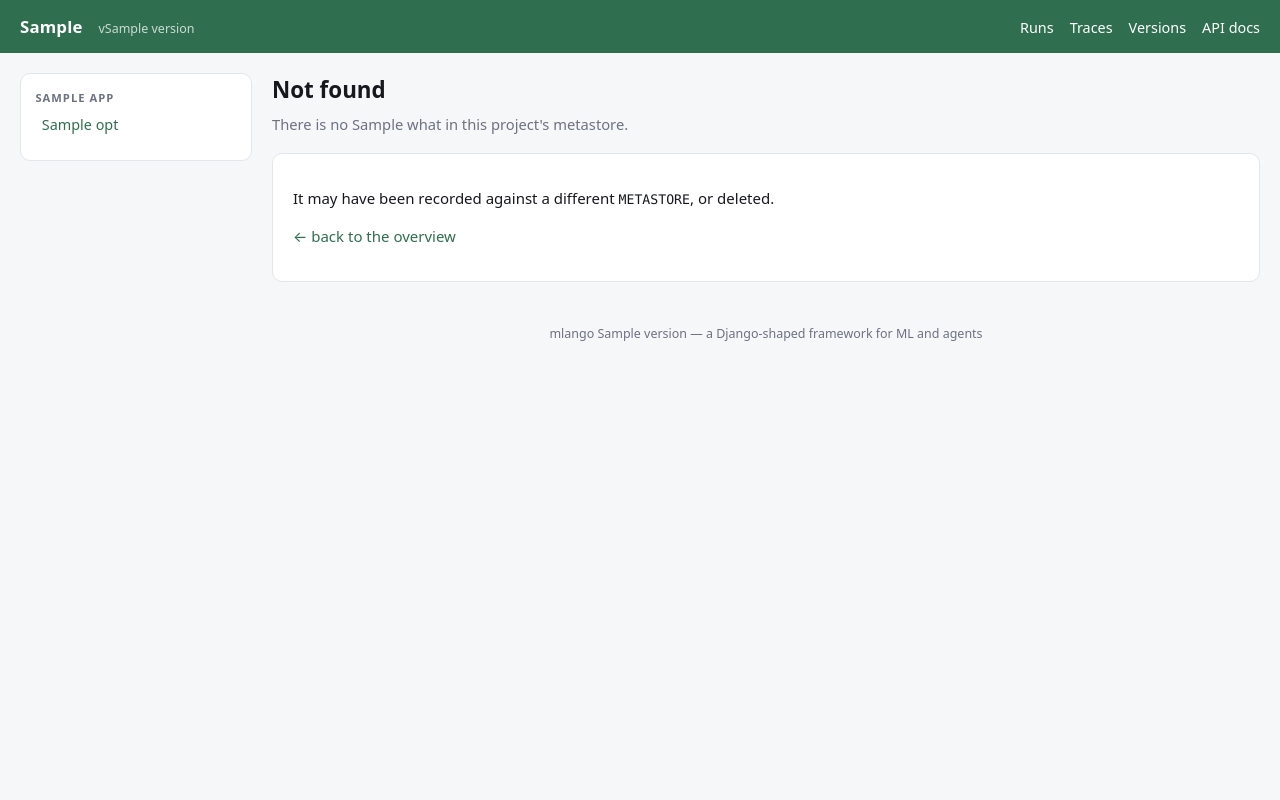
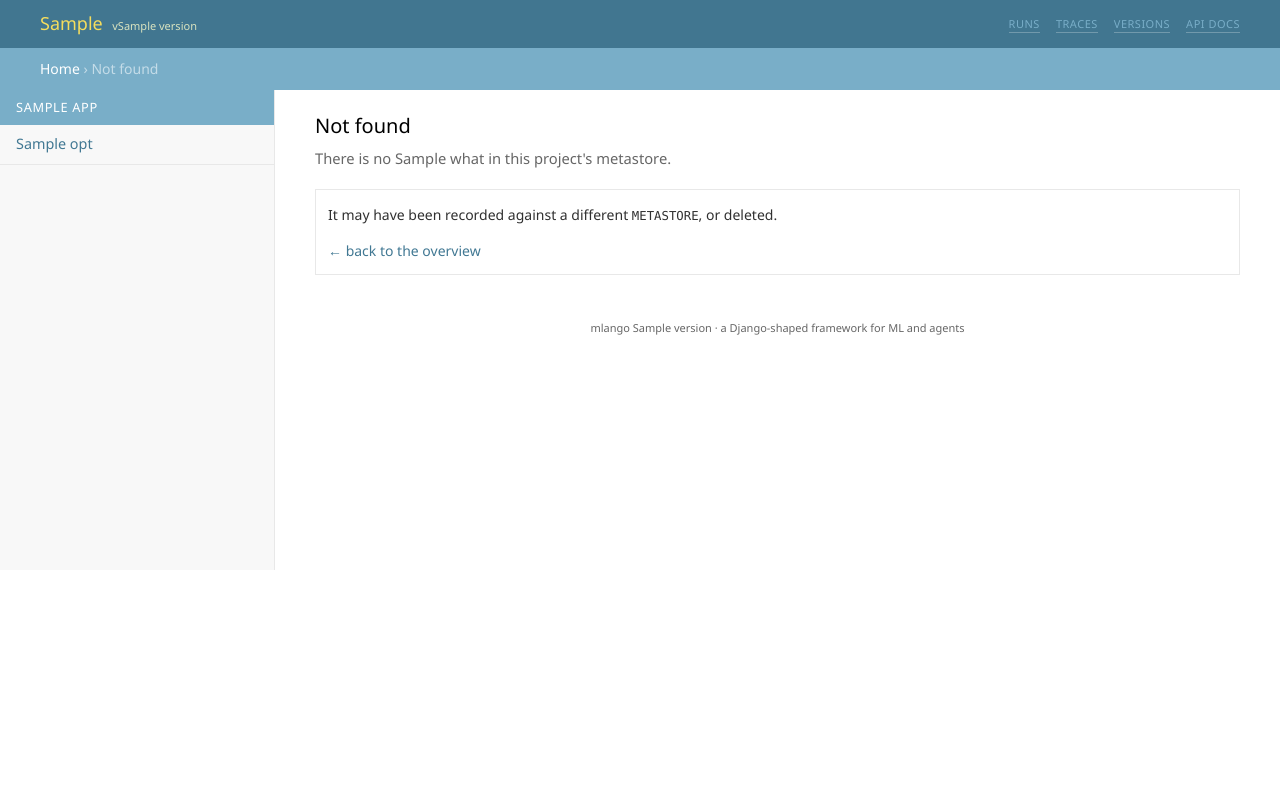
Before and after one commit to DenisDrobyshev/mlango, a Python web app: template mlango/admin/templates/missing.html in a window 1280 px wide. Run offline with Jinja, Linux system fonts and the light colour scheme; the template is opened without the code that fills it: most values are stand-ins (such as "Sample title", 1, 10 or a date in 2020).

Commit message:
Rebuild the admin in Django's image
You were right that it did not look like Django. It was a clean modern
flat design, which is exactly the problem: the pitch is "Django for ML",
the audience is Django developers, and the interface gave them nothing to
recognise.

It now uses Django admin's own furniture. The #417690 header with the
yellow branding, the #79aec8 breadcrumb strip beneath it, modules with a
coloured caption bar, striped result tables with uppercase column heads,
Django's link and message colours, and its dark-mode variables. A Django
developer should know where they are before reading a word.

Breadcrumbs are new, not restyled: Home > demo > reviews, Home > Runs >
7c8f1020. They are the single most recognisable thing about that admin and
there were none.

Still no build step, no CDN, no JavaScript framework. One stylesheet,
server-rendered HTML, inline SVG charts. All 65 admin tests pass
untouched, because the chrome changed and the content did not, and the
screenshots are regenerated from the same demo project.

The Django *functionality* the admin still lacks -- bulk actions on
selected rows, readonly and computed fields, date hierarchy, per-admin
queryset overrides, and template overriding so a project can replace any
admin template of its own -- is tracked separately and is the larger half
of the job.

```diff
--- a/mlango/admin/templates/base.html
+++ b/mlango/admin/templates/base.html
@@ -5,146 +5,291 @@
 <meta name="viewport" content="width=device-width, initial-scale=1">
 <title>{% block title %}{{ site_title }}{% endblock %}</title>
 <style>
+/*
+ * The palette and the furniture are Django's admin, on purpose.
+ *
+ * The whole pitch is "Django for ML", and a Django developer should recognise
+ * this interface before reading a word of it: the #417690 header, the #79aec8
+ * breadcrumb strip under it, modules with a coloured caption bar, the yellow
+ * accent. Familiarity here is a feature, not decoration.
+ *
+ * Still no build step, no CDN and no JavaScript framework. One stylesheet,
+ * server-rendered HTML, inline SVG for the charts.
+ */
 :root {
   color-scheme: light dark;
-  --bg: #f6f7f9;
-  --panel: #ffffff;
-  --ink: #16181d;
-  --muted: #6b7280;
-  --line: #e3e6ea;
-  --accent: #2f6f4f;
-  --accent-soft: #e7f2ec;
-  --warn: #b45309;
-  --bad: #b4232c;
-  --good: #2f6f4f;
-  --radius: 10px;
-  --mono: ui-monospace, SFMono-Regular, "SF Mono", Menlo, Consolas, monospace;
+
+  --primary: #79aec8;
+  --secondary: #417690;
+  --accent: #f5dd5d;
+
+  --body-fg: #303030;
+  --body-bg: #fff;
+  --body-quiet-color: #666;
+  --body-loud-color: #000;
+
+  --header-color: #ffc;
+  --header-branding-color: var(--accent);
+  --header-bg: var(--secondary);
+  --header-link-color: var(--primary);
+
+  --breadcrumbs-fg: #c4dce8;
+  --breadcrumbs-link-fg: var(--body-bg);
+  --breadcrumbs-bg: var(--primary);
+
+  --link-fg: #417893;
+  --link-hover-color: #036;
+
+  --hairline-color: #e8e8e8;
+  --border-color: #ccc;
+
+  --darkened-bg: #f8f8f8;
+  --selected-bg: #e4e4e4;
+  --selected-row: #ffc;
+
+  --message-success-bg: #dfd;
+  --message-warning-bg: #ffc;
+  --message-error-bg: #ffefef;
+
+  --good: #2c7a3f;
+  --warn: #9a6700;
+  --bad: #ba2121;
+
+  --font-family-primary: "Segoe UI", system-ui, Roboto, "Helvetica Neue", sans-serif;
+  --font-family-monospace: ui-monospace, SFMono-Regular, Menlo, Consolas, monospace;
 }
 @media (prefers-color-scheme: dark) {
   :root {
-    --bg: #101214;
-    --panel: #181b1f;
-    --ink: #e8eaed;
-    --muted: #9aa2ad;
-    --line: #2a2f36;
-    --accent: #6fcf97;
-    --accent-soft: #1c2b23;
+    --primary: #264b5d;
+    --primary-fg: #f7f7f7;
+    --body-fg: #eeeeee;
+    --body-bg: #121212;
+    --body-quiet-color: #e0e0e0;
+    --body-loud-color: #ffffff;
+
+    --breadcrumbs-link-fg: #e0e0e0;
+    --breadcrumbs-bg: var(--primary);
+
+    --link-fg: #81d4fa;
+    --link-hover-color: #4ac1f7;
+
+    --hairline-color: #272727;
+    --border-color: #353535;
+
+    --darkened-bg: #212121;
+    --selected-bg: #1b1b1b;
+    --selected-row: #00363a;
+
+    --message-success-bg: #006b1b;
+    --message-warning-bg: #583305;
+    --message-error-bg: #570808;
+
+    --good: #7fce8f;
     --warn: #e0a458;
     --bad: #e57373;
-    --good: #6fcf97;
   }
 }
+
 * { box-sizing: border-box; }
+html { height: 100%; }
 body {
   margin: 0;
-  background: var(--bg);
-  color: var(--ink);
-  font: 15px/1.55 system-ui, -apple-system, "Segoe UI", Roboto, sans-serif;
+  background: var(--body-bg);
+  color: var(--body-fg);
+  font: 14px/1.55 var(--font-family-primary);
 }
-a { color: var(--accent); text-decoration: none; }
-a:hover { text-decoration: underline; }
-code, .mono { font-family: var(--mono); font-size: 0.88em; }
+a { color: var(--link-fg); text-decoration: none; }
+a:hover, a:focus { color: var(--link-hover-color); text-decoration: underline; }
+code, .mono { font-family: var(--font-family-monospace); font-size: 0.88em; }
 
-header.top {
-  background: var(--accent);
-  color: #fff;
-  padding: 0.85rem 1.25rem;
+/* ---- header ------------------------------------------------------------ */
+
+#header {
+  background: var(--header-bg);
+  color: var(--header-color);
+  padding: 10px 40px;
   display: flex;
-  align-items: baseline;
+  align-items: center;
   gap: 1rem;
   flex-wrap: wrap;
+  overflow: hidden;
 }
-header.top a { color: #fff; }
-header.top .brand { font-weight: 650; font-size: 1.05rem; letter-spacing: 0.01em; }
-header.top .ver { opacity: 0.75; font-size: 0.78rem; }
-header.top nav { margin-left: auto; display: flex; gap: 1rem; font-size: 0.9rem; }
+#branding { display: flex; align-items: baseline; gap: 0.6rem; }
+#site-name { margin: 0; font-weight: 300; font-size: 18px; }
+#site-name a { color: var(--header-branding-color); text-decoration: none; }
+#site-name a:hover { color: var(--header-branding-color); text-decoration: none; }
+.version { font-size: 11px; opacity: 0.8; }
+#user-tools { margin-left: auto; font-size: 11px; text-transform: uppercase; letter-spacing: 0.5px; display: flex; gap: 1rem; }
+#user-tools a { color: var(--header-link-color); border-bottom: 1px solid rgba(255, 255, 255, 0.25); }
+#user-tools a:hover { color: var(--header-color); text-decoration: none; }
 
-.layout { display: flex; align-items: flex-start; gap: 1.25rem; padding: 1.25rem; max-width: 1500px; margin: 0 auto; }
-aside {
-  flex: 0 0 232px;
-  background: var(--panel);
-  border: 1px solid var(--line);
-  border-radius: var(--radius);
-  padding: 0.9rem;
-  position: sticky;
-  top: 1.25rem;
+/* ---- breadcrumbs ------------------------------------------------------- */
+
+div.breadcrumbs {
+  background: var(--breadcrumbs-bg);
+  padding: 10px 40px;
+  border: none;
+  color: var(--breadcrumbs-fg);
+  font-size: 14px;
 }
-aside h3 { margin: 0.85rem 0 0.35rem; font-size: 0.7rem; text-transform: uppercase; letter-spacing: 0.09em; color: var(--muted); }
-aside h3:first-child { margin-top: 0; }
-aside ul { list-style: none; margin: 0 0 0.4rem; padding: 0; }
-aside li a { display: block; padding: 0.18rem 0.4rem; border-radius: 6px; font-size: 0.9rem; }
-aside li a:hover { background: var(--accent-soft); text-decoration: none; }
-main { flex: 1 1 auto; min-width: 0; }
+div.breadcrumbs a { color: var(--breadcrumbs-link-fg); }
+div.breadcrumbs a:focus, div.breadcrumbs a:hover { color: var(--breadcrumbs-fg); text-decoration: none; }
 
-.card { background: var(--panel); border: 1px solid var(--line); border-radius: var(--radius); padding: 1.1rem 1.25rem; margin-bottom: 1.1rem; }
-.card h2 { margin: 0 0 0.75rem; font-size: 1.02rem; }
-.card h2 .count { color: var(--muted); font-weight: 400; font-size: 0.85rem; }
+/* ---- layout ------------------------------------------------------------ */
 
-h1 { font-size: 1.4rem; margin: 0 0 0.3rem; }
-.subtitle { color: var(--muted); margin: 0 0 1.1rem; font-size: 0.92rem; }
+.layout { display: flex; align-items: flex-start; gap: 0; }
+#nav-sidebar {
+  flex: 0 0 275px;
+  background: var(--darkened-bg);
+  border-right: 1px solid var(--hairline-color);
+  padding: 0 0 2rem;
+  min-height: 60vh;
+}
+#nav-sidebar h3 {
+  margin: 0;
+  padding: 8px 16px;
+  background: var(--primary);
+  color: #fff;
+  font-size: 0.8rem;
+  font-weight: 400;
+  text-transform: uppercase;
+  letter-spacing: 0.05em;
+}
+#nav-sidebar ul { list-style: none; margin: 0; padding: 0; }
+#nav-sidebar li a {
+  display: block;
+  padding: 8px 16px;
+  border-bottom: 1px solid var(--hairline-color);
+  font-size: 0.9rem;
+}
+#nav-sidebar li a:hover { background: var(--selected-bg); text-decoration: none; }
+#content { flex: 1 1 auto; min-width: 0; padding: 20px 40px; }
 
-.grid { display: grid; gap: 0.9rem; grid-template-columns: repeat(auto-fit, minmax(180px, 1fr)); }
-.stat { background: var(--panel); border: 1px solid var(--line); border-radius: var(--radius); padding: 0.9rem 1rem; }
-.stat .n { font-size: 1.7rem; font-weight: 620; line-height: 1.1; }
-.stat .k { color: var(--muted); font-size: 0.8rem; text-transform: uppercase; letter-spacing: 0.07em; }
+h1 { font-size: 20px; font-weight: 400; margin: 0 0 20px; color: var(--body-loud-color); }
+.subtitle { color: var(--body-quiet-color); margin: -14px 0 20px; font-size: 0.92rem; }
 
-table { width: 100%; border-collapse: collapse; font-size: 0.9rem; }
+/* ---- modules ----------------------------------------------------------- */
+
+.card, .module {
+  background: var(--body-bg);
+  border: 1px solid var(--hairline-color);
+  margin-bottom: 20px;
+  padding: 0;
+}
+.card > h2, .module > h2 {
+  margin: 0;
+  padding: 8px 12px;
+  background: var(--primary);
+  color: #fff;
+  font-size: 0.85rem;
+  font-weight: 400;
+  text-transform: uppercase;
+  letter-spacing: 0.05em;
+}
+.card > h2 a, .module > h2 a { color: #fff; text-decoration: underline; }
+.card > h2 .count { text-transform: none; letter-spacing: 0; opacity: 0.85; font-size: 0.8rem; }
+.card > *:not(h2) { margin-left: 12px; margin-right: 12px; }
+.card > table, .card > .scroll { margin-left: 0; margin-right: 0; }
+.card > *:last-child { margin-bottom: 12px; }
+
+.grid { display: grid; gap: 12px; grid-template-columns: repeat(auto-fit, minmax(170px, 1fr)); margin-bottom: 20px; }
+.stat { background: var(--body-bg); border: 1px solid var(--hairline-color); padding: 12px 14px; }
+.stat .n { font-size: 26px; font-weight: 300; line-height: 1.1; color: var(--body-loud-color); }
+.stat .k { color: var(--body-quiet-color); font-size: 11px; text-transform: uppercase; letter-spacing: 0.06em; }
+
+/* ---- tables ------------------------------------------------------------ */
+
+table { width: 100%; border-collapse: collapse; font-size: 0.86rem; }
 .scroll { overflow-x: auto; }
-th, td { text-align: left; padding: 0.48rem 0.6rem; border-bottom: 1px solid var(--line); vertical-align: top; }
-th { font-size: 0.72rem; text-transform: uppercase; letter-spacing: 0.07em; color: var(--muted); font-weight: 600; white-space: nowrap; }
-tbody tr:hover { background: var(--accent-soft); }
-td.num { text-align: right; font-family: var(--mono); white-space: nowrap; }
+thead th {
+  background: var(--darkened-bg);
+  border-bottom: 1px solid var(--border-color);
+  color: var(--body-quiet-color);
+  font-size: 11px;
+  font-weight: 600;
+  letter-spacing: 0.05em;
+  text-transform: uppercase;
+  white-space: nowrap;
+}
+th, td { text-align: left; padding: 8px 12px; border-bottom: 1px solid var(--hairline-color); vertical-align: top; }
+tbody tr:nth-child(odd) { background: var(--darkened-bg); }
+tbody tr:hover { background: var(--selected-row); }
+td.num { text-align: right; font-family: var(--font-family-monospace); white-space: nowrap; }
+.result-count { color: var(--body-quiet-color); font-size: 0.82rem; padding: 8px 0; }
 
-.tag { display: inline-block; padding: 0.08rem 0.45rem; border-radius: 999px; font-size: 0.72rem; border: 1px solid var(--line); color: var(--muted); white-space: nowrap; }
-.tag.ok, .tag.finished, .tag.production { color: var(--good); border-color: var(--good); }
-.tag.failed, .tag.bad { color: var(--bad); border-color: var(--bad); }
-.tag.running, .tag.staging { color: var(--warn); border-color: var(--warn); }
+/* ---- widgets ----------------------------------------------------------- */
 
-form.filters { display: flex; gap: 0.6rem; flex-wrap: wrap; align-items: flex-end; margin-bottom: 0.9rem; }
-label.field { display: flex; flex-direction: column; gap: 0.2rem; font-size: 0.72rem; text-transform: uppercase; letter-spacing: 0.06em; color: var(--muted); }
+.tag {
+  display: inline-block; padding: 2px 7px; border-radius: 3px;
+  font-size: 11px; text-transform: uppercase; letter-spacing: 0.04em;
+  background: var(--darkened-bg); border: 1px solid var(--border-color);
+  color: var(--body-quiet-color); white-space: nowrap;
+}
+.tag.ok, .tag.finished, .tag.production { color: #fff; background: var(--good); border-color: var(--good); }
+.tag.failed, .tag.bad { color: #fff; background: var(--bad); border-color: var(--bad); }
+.tag.running, .tag.staging { color: #fff; background: var(--warn); border-color: var(--warn); }
+
+form.filters { display: flex; gap: 12px; flex-wrap: wrap; align-items: flex-end; margin: 0 0 14px; }
+label.field { display: flex; flex-direction: column; gap: 3px; font-size: 11px; text-transform: uppercase; letter-spacing: 0.05em; color: var(--body-quiet-color); }
 input, select, button {
-  font: inherit; padding: 0.34rem 0.5rem; border-radius: 7px;
-  border: 1px solid var(--line); background: var(--panel); color: var(--ink);
+  font: inherit; padding: 5px 8px;
+  border: 1px solid var(--border-color); border-radius: 4px;
+  background: var(--body-bg); color: var(--body-fg);
 }
-button { cursor: pointer; border-color: var(--accent); color: var(--accent); font-size: 0.86rem; }
-button:hover { background: var(--accent-soft); }
+button {
+  cursor: pointer; background: var(--secondary); color: #fff;
+  border-color: var(--secondary); font-size: 0.85rem; padding: 6px 12px;
+}
+button:hover { background: var(--link-hover-color); border-color: var(--link-hover-color); }
 
 .chart { width: 100%; height: auto; max-width: 460px; }
-.chart-line { fill: none; stroke: var(--accent); stroke-width: 2; stroke-linejoin: round; }
-.chart-area { fill: var(--accent); opacity: 0.12; stroke: none; }
-.charts { display: grid; gap: 1rem; grid-template-columns: repeat(auto-fit, minmax(280px, 1fr)); }
-.charts figcaption { font-size: 0.8rem; color: var(--muted); margin-top: 0.2rem; }
+.chart-line { fill: none; stroke: var(--secondary); stroke-width: 2; stroke-linejoin: round; }
+.chart-area { fill: var(--primary); opacity: 0.3; stroke: none; }
+.charts { display: grid; gap: 16px; grid-template-columns: repeat(auto-fit, minmax(280px, 1fr)); }
+.charts figcaption { font-size: 0.8rem; color: var(--body-quiet-color); margin-top: 4px; }
 
-dl.kv { display: grid; grid-template-columns: max-content 1fr; gap: 0.3rem 1rem; margin: 0; font-size: 0.9rem; }
-dl.kv dt { color: var(--muted); }
+dl.kv { display: grid; grid-template-columns: max-content 1fr; gap: 6px 20px; margin: 12px 0; font-size: 0.88rem; }
+dl.kv dt { color: var(--body-quiet-color); }
 dl.kv dd { margin: 0; word-break: break-word; }
 
-pre { background: var(--bg); border: 1px solid var(--line); border-radius: 8px; padding: 0.7rem; overflow-x: auto; font-size: 0.82rem; margin: 0.4rem 0 0; }
+pre { background: var(--darkened-bg); border: 1px solid var(--hairline-color); padding: 10px; overflow-x: auto; font-size: 0.82rem; margin: 6px 0 0; }
 
-.span-row { display: grid; grid-template-columns: 150px 1fr 90px; gap: 0.6rem; align-items: center; padding: 0.3rem 0; border-bottom: 1px solid var(--line); font-size: 0.86rem; }
-.bar { height: 9px; background: var(--accent); border-radius: 999px; opacity: 0.65; }
+.span-row { display: grid; grid-template-columns: 150px 1fr 90px; gap: 10px; align-items: center; padding: 5px 0; border-bottom: 1px solid var(--hairline-color); font-size: 0.86rem; }
+.bar { height: 10px; background: var(--primary); }
 .bar.tool { background: var(--warn); }
 .bar.error { background: var(--bad); }
 
-.empty { color: var(--muted); font-style: italic; padding: 0.5rem 0; }
-.pager { display: flex; gap: 0.7rem; margin-top: 0.8rem; font-size: 0.88rem; }
-footer { text-align: center; color: var(--muted); font-size: 0.78rem; padding: 1.5rem 0 2.5rem; }
+.empty { color: var(--body-quiet-color); font-style: italic; padding: 10px 0; }
+.pager { display: flex; gap: 12px; margin-top: 12px; font-size: 0.88rem; }
+#footer { text-align: center; color: var(--body-quiet-color); font-size: 11px; padding: 24px 0 40px; }
+
+@media (max-width: 900px) {
+  #header, div.breadcrumbs, #content { padding-left: 16px; padding-right: 16px; }
+  .layout { flex-direction: column; }
+  #nav-sidebar { flex: 1 1 auto; width: 100%; border-right: none; border-bottom: 1px solid var(--hairline-color); min-height: 0; }
+}
 </style>
 </head>
 <body>
-<header class="top">
-  <span class="brand"><a href="{{ admin_url }}/">{{ site_header }}</a></span>
-  <span class="ver">v{{ version }}</span>
-  <nav>
+<header id="header">
+  <div id="branding">
+    <h1 id="site-name"><a href="{{ admin_url }}/">{{ site_header }}</a></h1>
+    <span class="version">v{{ version }}</span>
+  </div>
+  <div id="user-tools">
     <a href="{{ admin_url }}/runs">Runs</a>
     <a href="{{ admin_url }}/traces">Traces</a>
     <a href="{{ admin_url }}/versions">Versions</a>
     <a href="/api/docs">API docs</a>
-  </nav>
+  </div>
 </header>
 
+<div class="breadcrumbs">
+  <a href="{{ admin_url }}/">Home</a>{% block breadcrumbs %}{% endblock %}
+</div>
+
 <div class="layout">
-  <aside>
+  <nav id="nav-sidebar">
     {% for app in app_list %}
       <h3>{{ app.name }}</h3>
       {% for group in app.kinds %}
@@ -156,13 +301,13 @@ footer { text-align: center; color: var(--muted); font-size: 0.78rem; padding: 1
       {% endfor %}
     {% else %}
       <h3>No apps</h3>
-      <p class="empty">Add an app to <code>INSTALLED_APPS</code>.</p>
+      <p class="empty" style="padding: 12px 16px;">Add an app to <code>INSTALLED_APPS</code>.</p>
     {% endfor %}
-  </aside>
+  </nav>
 
-  <main>
+  <main id="content">
     {% block content %}{% endblock %}
-    <footer>mlango {{ version }} — a Django-shaped framework for ML and agents</footer>
+    <div id="footer">mlango {{ version }} · a Django-shaped framework for ML and agents</div>
   </main>
 </div>
 </body>
--- a/mlango/admin/templates/compare.html
+++ b/mlango/admin/templates/compare.html
@@ -1,4 +1,5 @@
 {% extends "base.html" %}
+{% block breadcrumbs %} &rsaquo; <a href="{{ admin_url }}/runs">Runs</a> &rsaquo; Compare{% endblock %}
 {% block title %}Compare runs — {{ site_title }}{% endblock %}
 
 {% block content %}
--- a/mlango/admin/templates/missing.html
+++ b/mlango/admin/templates/missing.html
@@ -1,4 +1,5 @@
 {% extends "base.html" %}
+{% block breadcrumbs %} &rsaquo; Not found{% endblock %}
 {% block title %}Not found — {{ site_title }}{% endblock %}
 
 {% block content %}
--- a/mlango/admin/templates/object.html
+++ b/mlango/admin/templates/object.html
@@ -1,4 +1,5 @@
 {% extends "base.html" %}
+{% block breadcrumbs %} &rsaquo; {{ opts.app_label }} &rsaquo; {{ opts.verbose_name_plural }}{% endblock %}
 {% block title %}{{ opts.label }} — {{ site_title }}{% endblock %}
 
 {% block content %}
--- a/mlango/admin/templates/run.html
+++ b/mlango/admin/templates/run.html
@@ -1,4 +1,5 @@
 {% extends "base.html" %}
+{% block breadcrumbs %} &rsaquo; <a href="{{ admin_url }}/runs">Runs</a> &rsaquo; {{ run.short_id }}{% endblock %}
 {% block title %}Run {{ run.short_id }} — {{ site_title }}{% endblock %}
 
 {% block content %}
--- a/mlango/admin/templates/runs.html
+++ b/mlango/admin/templates/runs.html
@@ -1,4 +1,5 @@
 {% extends "base.html" %}
+{% block breadcrumbs %} &rsaquo; Runs{% endblock %}
 {% block title %}Runs — {{ site_title }}{% endblock %}
 
 {% block content %}
--- a/mlango/admin/templates/trace.html
+++ b/mlango/admin/templates/trace.html
@@ -1,4 +1,5 @@
 {% extends "base.html" %}
+{% block breadcrumbs %} &rsaquo; <a href="{{ admin_url }}/traces">Traces</a> &rsaquo; {{ trace.short_id }}{% endblock %}
 {% block title %}Trace {{ trace.short_id }} — {{ site_title }}{% endblock %}
 
 {% block content %}
--- a/mlango/admin/templates/traces.html
+++ b/mlango/admin/templates/traces.html
@@ -1,4 +1,5 @@
 {% extends "base.html" %}
+{% block breadcrumbs %} &rsaquo; Traces{% endblock %}
 {% block title %}Traces — {{ site_title }}{% endblock %}
 
 {% block content %}
--- a/mlango/admin/templates/versions.html
+++ b/mlango/admin/templates/versions.html
@@ -1,4 +1,5 @@
 {% extends "base.html" %}
+{% block breadcrumbs %} &rsaquo; Versions{% endblock %}
 {% block title %}Versions — {{ site_title }}{% endblock %}
 
 {% block content %}
```
Also changed, not shown: 5 other files.
